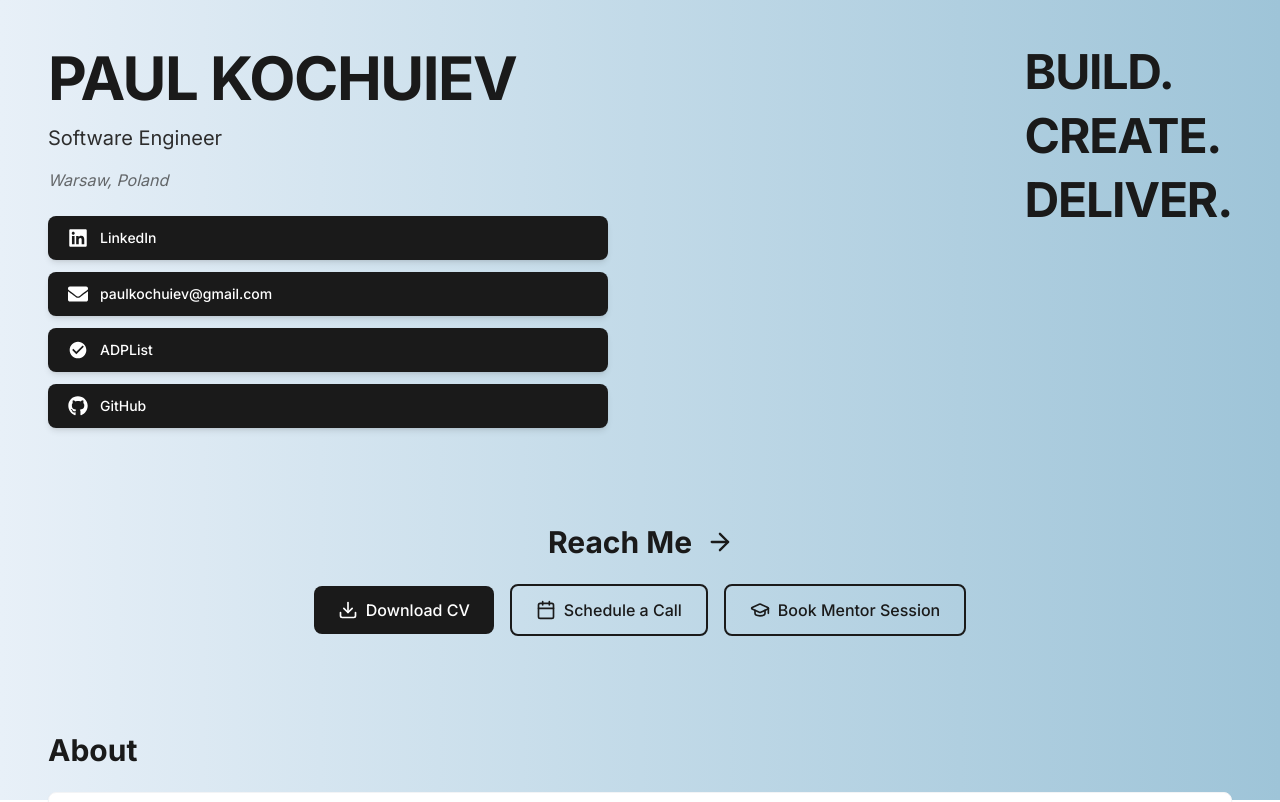
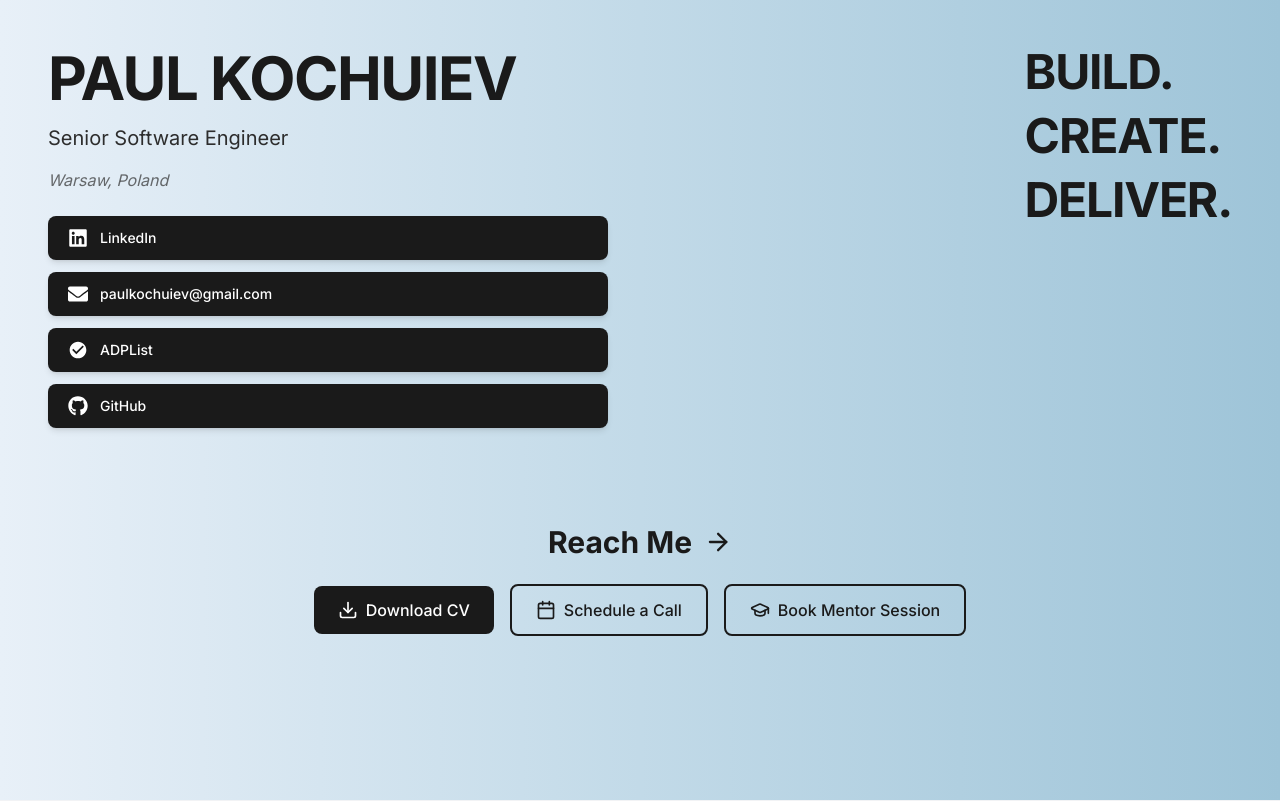
Before and after one commit to paulkochuiev/paulkochuiev.com, a React (Vite) app: page / in a window 1280 px wide. Shown: the top 802 px of the page. Built offline with nearby package versions, Linux system fonts and the light colour scheme.

Commit message:
feat: update title and desc

```diff
--- a/index.html
+++ b/index.html
@@ -6,19 +6,19 @@
 
     <!-- Primary Meta Tags -->
     <title>
-      Paul Kochuiev - Software Engineer | React, TypeScript, Next.js
+      Paul Kochuiev - Senior Software Engineer | React, TypeScript, Next.js
     </title>
     <meta
       name="title"
-      content="Paul Kochuiev - Software Engineer | React, TypeScript, Next.js"
+      content="Paul Kochuiev - Senior Software Engineer | React, TypeScript, Next.js"
     />
     <meta
       name="description"
-      content="Software Engineer specializing in React, TypeScript, and Next.js. Based in Warsaw, Poland. Experience in e-commerce, admin panels, SaaS, and video editing applications."
+      content="Senior Software Engineer specializing in React, TypeScript, and Next.js. Based in Warsaw, Poland. Experience in e-commerce, admin panels, SaaS, and video editing applications."
     />
     <meta
       name="keywords"
-      content="Software Engineer, Frontend Developer, React, TypeScript, Next.js, Web Development, Warsaw, Poland, Portfolio"
+      content="Senior Software Engineer, Frontend Developer, React, TypeScript, Next.js, Web Development, Warsaw, Poland, Portfolio"
     />
     <meta name="author" content="Paul Kochuiev" />
     <meta name="robots" content="index, follow" />
@@ -28,10 +28,10 @@
     <!-- Open Graph / Facebook -->
     <meta property="og:type" content="website" />
     <meta property="og:url" content="https://paulkochuiev-com.vercel.app/" />
-    <meta property="og:title" content="Paul Kochuiev - Software Engineer" />
+    <meta property="og:title" content="Paul Kochuiev - Senior Software Engineer" />
     <meta
       property="og:description"
-      content="Software Engineer specializing in React, TypeScript, and Next.js. Based in Warsaw, Poland."
+      content="Senior Software Engineer specializing in React, TypeScript, and Next.js. Based in Warsaw, Poland."
     />
     <meta
       property="og:image"
@@ -51,11 +51,11 @@
     />
     <meta
       property="twitter:title"
-      content="Paul Kochuiev - Software Engineer"
+      content="Paul Kochuiev - Senior Software Engineer"
     />
     <meta
       property="twitter:description"
-      content="Software Engineer specializing in React, TypeScript, and Next.js. Based in Warsaw, Poland."
+      content="Senior Software Engineer specializing in React, TypeScript, and Next.js. Based in Warsaw, Poland."
     />
     <meta
       property="twitter:image"
--- a/src/App.tsx
+++ b/src/App.tsx
@@ -1,8 +1,6 @@
 import CustomCursor from './components/CustomCursor';
 import InteractiveBackground from './components/InteractiveBackground';
 import Hero from './components/Hero';
-import About from './components/About';
-import Projects from './components/Projects';
 import Contact from './components/Contact';
 import Footer from './components/Footer';
 
@@ -14,8 +12,6 @@ function App() {
       <main className="min-h-screen relative z-10">
         <Hero />
         <Contact />
-        <About />
-        <Projects />
       </main>
       <Footer />
     </>
--- a/src/components/Footer.tsx
+++ b/src/components/Footer.tsx
@@ -1,5 +1,5 @@
 import { motion } from "framer-motion";
-import { FaGithub, FaLinkedin, FaEnvelope, FaWhatsapp } from "react-icons/fa";
+import { FaGithub, FaLinkedin, FaEnvelope } from "react-icons/fa";
 import { MapPin, Mail } from "lucide-react";
 import { PERSONAL_INFO, SOCIAL_LINKS } from "../constants";
 
@@ -27,11 +27,6 @@ const socialLinks = [
     name: "GitHub",
     url: SOCIAL_LINKS.github,
     icon: FaGithub,
-  },
-  {
-    name: "WhatsApp",
-    url: SOCIAL_LINKS.whatsapp,
-    icon: FaWhatsapp,
   },
 ];
 
--- a/src/constants.ts
+++ b/src/constants.ts
@@ -1,9 +1,9 @@
 export const PERSONAL_INFO = {
   name: "Paul Kochuiev",
-  title: "Software Engineer",
+  title: "Senior Software Engineer",
   location: "Warsaw, Poland",
   email: "paulkochuiev@gmail.com",
-  resumeFileName: "Paul_Kochuiev_senior_frontend_engineer.pdf",
+  resumeFileName: "Paul_Kochuiev_senior_software_engineer.pdf",
   resumePath: "/resume/resume.pdf",
 };
 
@@ -12,8 +12,6 @@ export const SOCIAL_LINKS = {
   email: "mailto:paulkochuiev@gmail.com",
   adplist: "https://adplist.org/mentors/paul-kochuiev?session=consultation-1-hour-31ac-mjmwmy1g",
   github: "https://github.com/paulkochuiev",
-  whatsapp:
-    "https://api.whatsapp.com/send/?phone=48572232501&text&type=phone_number&app_absent=0",
   calendly:
     "https://calendly.com/paulkochuiev/30min?duration=30&back=1&month=2025-12",
 };
```
Also changed, not shown: 2 other files (tests, documents, lock files or other folders).
